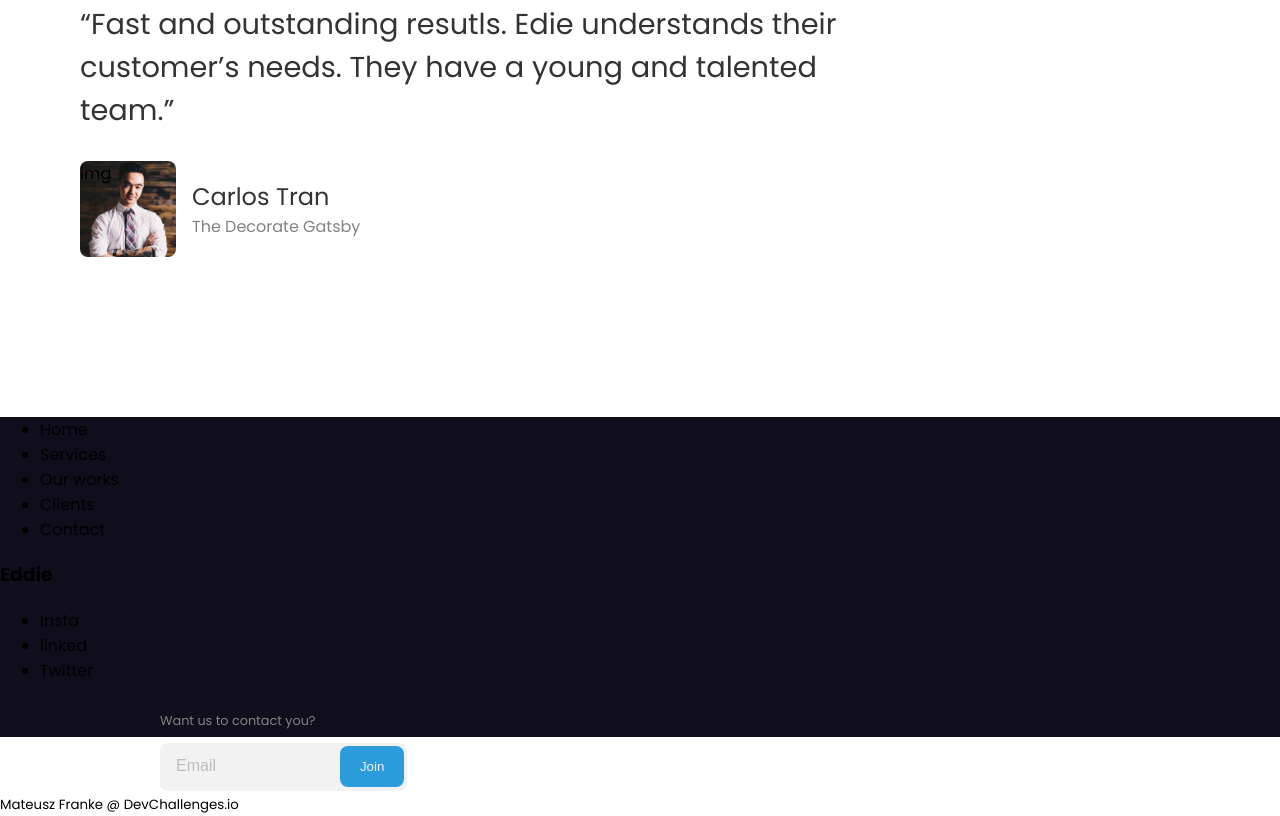
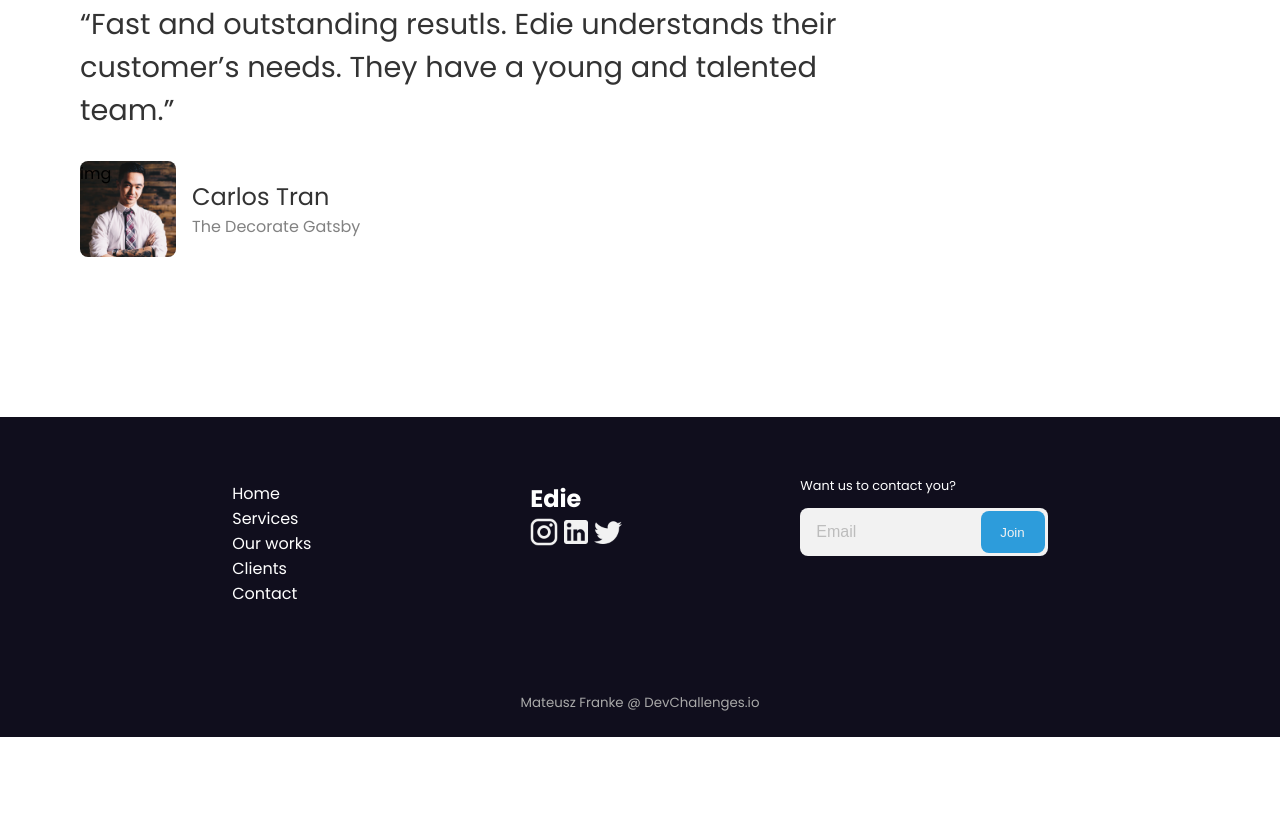
Before and after one commit to MtFranke/edie-homepage, a website: page src/index.html in a window 1280 px wide. Shown: the part 4466-5282 px from the top of the page. After the commit the page ends 5203 px from the top, so only its background shows below. Drawn offline with Linux system fonts and the light colour scheme.

Commit message:
footer finished

```diff
--- a/src/index.html
+++ b/src/index.html
@@ -113,9 +113,9 @@
     </main>
 
     <footer class="footer mt-10r">
-        <section>
-            <nav>
-                <ul>
+        <section class="footer-flex">
+            <nav >
+                <ul class="footer__navigation">
                     <li>Home</li>
                     <li>Services</li>
                     <li>Our works</li>
@@ -123,18 +123,18 @@
                     <li>Contact</li>
                 </ul>
             </nav>
-            <nav>
-                <h3>Eddie</h3>
+            <section class="footer__social-media--section">
+                <h3 class="footer__social-media--header">Edie</h3>
                 <nav>
-                    <ul>
-                        <li>Insta</li>
-                        <li>linked</li>
-                        <li>Twitter</li>
+                    <ul class="footer__social-media">
+                        <li><img class="footer__social-media--icons" src="assets/icons/instagram.png" alt="instagram_icon"></li>
+                        <li><img class="footer__social-media--icons" src="assets/icons/linkedin.png" alt="linkedin_icon"></li>
+                        <li><img class="footer__social-media--icons" src="assets/icons/twitter.png" alt="twitter_icon"></li>
                     </ul>
                 </nav>
-            </nav>
-            <section class="header--left-indent  header__contact-us">
-                <p class="grey-3 header__contact-us--question ">Want us to contact you?</p>
+            </section>
+            <section class=" header__contact-us">
+                <p class="grey-6 header__contact-us--question ">Want us to contact you?</p>
                 <div class="flex">
                     <input class="header__contact-us--input" type="text" placeholder="Email">
                     <div class="header__contact-us--button-wrapper">
--- a/src/main.css
+++ b/src/main.css
@@ -407,4 +407,55 @@ body{
     margin-top: 10rem;
     height: 20rem;
     background-color: #100E1D;
+    display: flex;
+    flex-wrap: wrap;
+    color: white;
 }
+
+.footer-flex{
+    display: flex;
+    flex-wrap: wrap;
+    margin: 0 6rem;
+    align-items: flex-start;
+    width: 100%;
+    padding: 3rem;
+    justify-content: space-around;
+
+}
+
+.footer__navigation{
+    font-size: 1rem;
+    list-style: none;
+    padding: 0;
+}
+
+.footer__social-media{
+    list-style: none;
+    display: flex;
+    margin: 0;
+}
+
+.footer__social-media--icons{
+    height: 2rem;
+    width: 2rem;
+}
+
+.footer__social-media--header{
+    font-size: 1.5rem;
+    font-weight: bold;
+    margin: 0;
+    align-self: center;
+}
+.footer__social-media--section{
+    padding-top: 1rem;
+    display: flex;
+    flex-direction: column;
+    justify-content: flex-end;
+}
+
+small{
+    display: block;
+    width: 100%;
+    color: #A9A9A9;
+    text-align: center;
+}
```
Also changed, not shown: src/assets/icons/instagram.png (added), src/assets/icons/linkedin.png (added), src/assets/icons/twitter.png (added).
